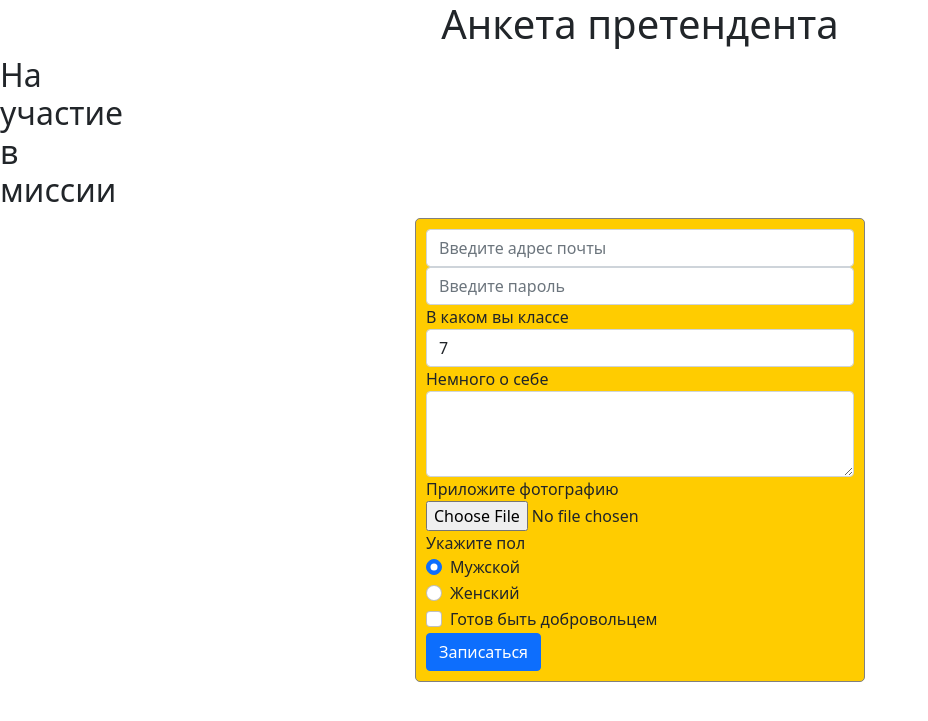
After one commit to narken2213/serverTEST, a Flask app: page /astronaut_selection in a window 1280 px wide. The commit adds this page. Shown: the top 721 px of the page, without its empty margins (0-928 px from the left). Run offline with Flask 3, Linux system fonts and the light colour scheme.

Commit message:
last not work

```diff
--- a/flask1.py
+++ b/flask1.py
@@ -23,6 +23,10 @@ def index3():
 def index4():
     with open('templates/index5.html', 'r', encoding='utf-8') as stream:
         return stream.read()
+@app.route('/astronaut_selection')
+def index5():
+    with open('templates/index6.html', 'r', encoding='utf-8') as stream:
+        return stream.read()
 
 
 if __name__ == '__main__':
--- a/static/css/style.css
+++ b/static/css/style.css
@@ -1,3 +1,16 @@
 h1 {
-   color: #EE204D;
+	 text-align: center;
 }
+h2 {
+    width: 5px;
+	 text-align: center;
+}
+form.login_form {
+    margin-left: auto;
+    margin-right: auto;
+    max-width: 450px;
+    background-color: #ffcc00;
+    border: 1px solid gray;
+    border-radius: 5px;
+    padding: 10px;
+}
--- /dev/null
+++ b/templates/index6.html
@@ -0,0 +1,62 @@
+<!doctype html>
+                        <html lang="en">
+                          <head>
+                            <meta charset="utf-8">
+                            <meta name="viewport" content="width=device-width, initial-scale=1, shrink-to-fit=no">
+                            <link rel="stylesheet"
+                            href="https://cdn.jsdelivr.net/npm/bootstrap@5.0.0-beta1/dist/css/bootstrap.min.css"
+                            integrity="sha384-giJF6kkoqNQ00vy+HMDP7azOuL0xtbfIcaT9wjKHr8RbDVddVHyTfAAsrekwKmP1"
+                            crossorigin="anonymous">
+                            <link rel="stylesheet" type="text/css" href="{url_for('static', filename='css/style.css')}" />
+                            <title>Отбор астронавтов</title>
+                              <link href="../static/css/style.css" rel="stylesheet" type="text/css" />
+                          </head>
+                          <body>
+                            <h1>Анкета претендента</h1>
+                            <h2>На участие в миссии</h2>
+                            <div>
+                                <form class="login_form" method="post">
+                                    <input type="email" class="form-control" id="email" aria-describedby="emailHelp" placeholder="Введите адрес почты" name="email">
+                                    <input type="password" class="form-control" id="password" placeholder="Введите пароль" name="password">
+                                    <div class="form-group">
+                                        <label for="classSelect">В каком вы классе</label>
+                                        <select class="form-control" id="classSelect" name="class">
+                                          <option>7</option>
+                                          <option>8</option>
+                                          <option>9</option>
+                                          <option>10</option>
+                                          <option>11</option>
+                                        </select>
+                                     </div>
+                                    <div class="form-group">
+                                        <label for="about">Немного о себе</label>
+                                        <textarea class="form-control" id="about" rows="3" name="about"></textarea>
+                                    </div>
+                                    <div class="form-group">
+                                        <label for="photo">Приложите фотографию</label>
+                                        <input type="file" class="form-control-file" id="photo" name="file">
+                                    </div>
+                                    <div class="form-group">
+                                        <label for="form-check">Укажите пол</label>
+                                        <div class="form-check">
+                                          <input class="form-check-input" type="radio" name="sex" id="male" value="male" checked>
+                                          <label class="form-check-label" for="male">
+                                            Мужской
+                                          </label>
+                                        </div>
+                                        <div class="form-check">
+                                          <input class="form-check-input" type="radio" name="sex" id="female" value="female">
+                                          <label class="form-check-label" for="female">
+                                            Женский
+                                          </label>
+                                        </div>
+                                    </div>
+                                    <div class="form-group form-check">
+                                        <input type="checkbox" class="form-check-input" id="acceptRules" name="accept">
+                                        <label class="form-check-label" for="acceptRules">Готов быть добровольцем</label>
+                                    </div>
+                                    <button type="submit" class="btn btn-primary">Записаться</button>
+                                </form>
+                            </div>
+                          </body>
+                        </html>
```
